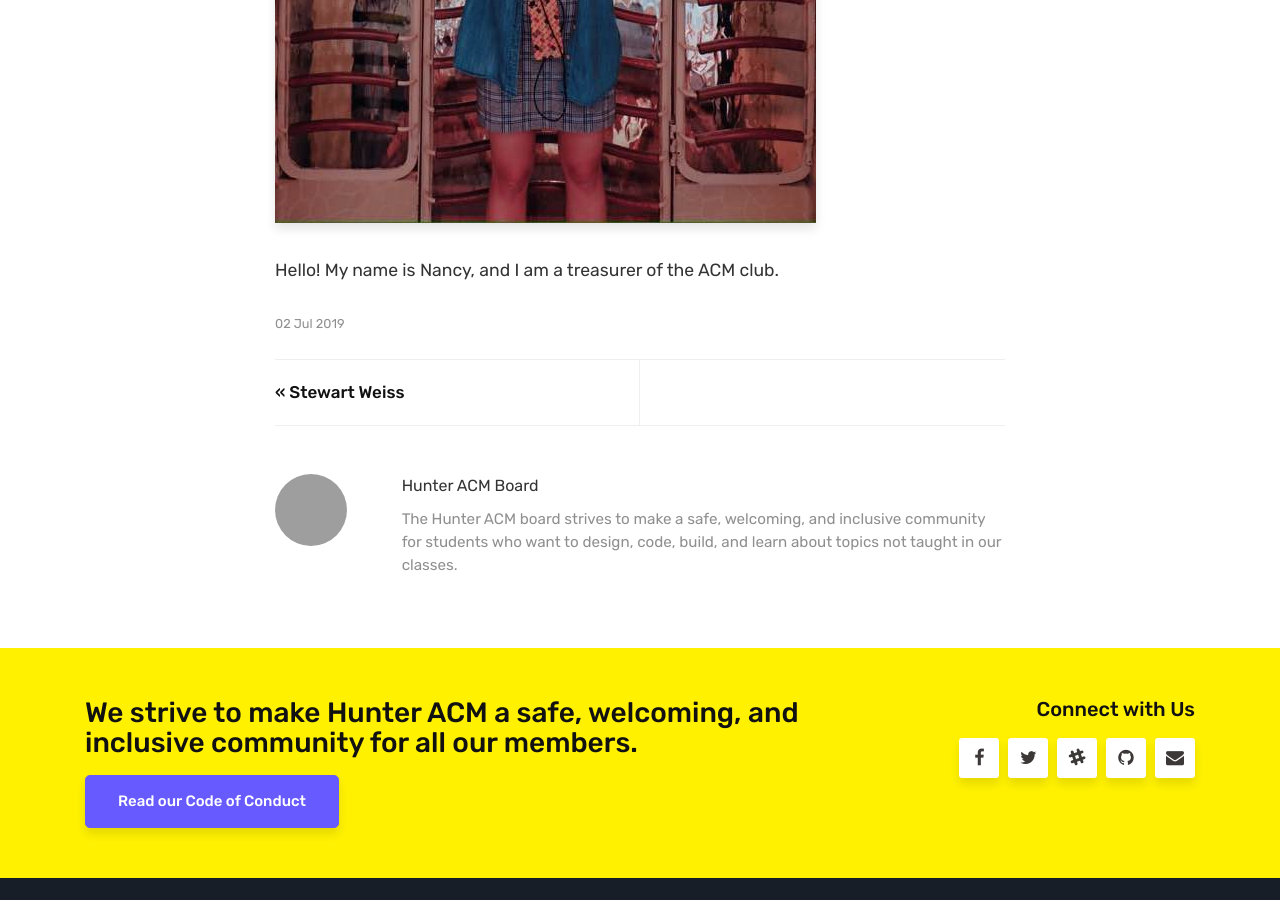
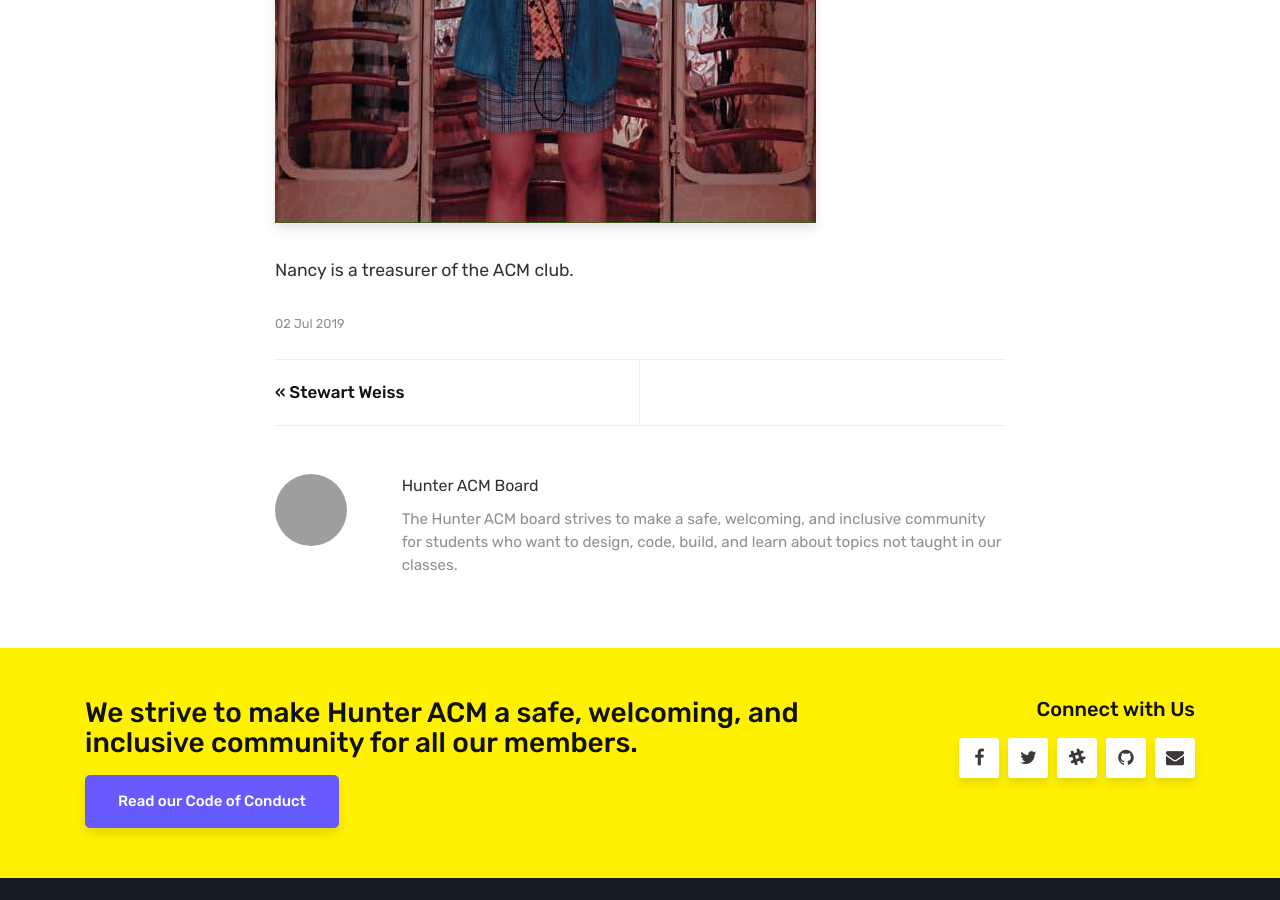
Before and after one commit to hunteracm/hunteracm.github.io, a Jekyll site: the page built from _posts/2019-07-02-nancyyoon.md, in a window 1280 px wide and 900 px high, scrolled down 1028 px. Built offline with Jekyll 4.4.1, drawn with Linux system fonts in a browser that asks for light colours; grey boxes are pictures that could not be loaded.

Commit message:
Update 2019-07-02-nancyyoon.md

```diff
--- a/_posts/2019-07-02-nancyyoon.md
+++ b/_posts/2019-07-02-nancyyoon.md
@@ -8,4 +8,4 @@ memberprofile: true
 ---
 
 
-Hello! My name is Nancy, and I am a treasurer of the ACM club.
+Nancy is a treasurer of the ACM club.
```
